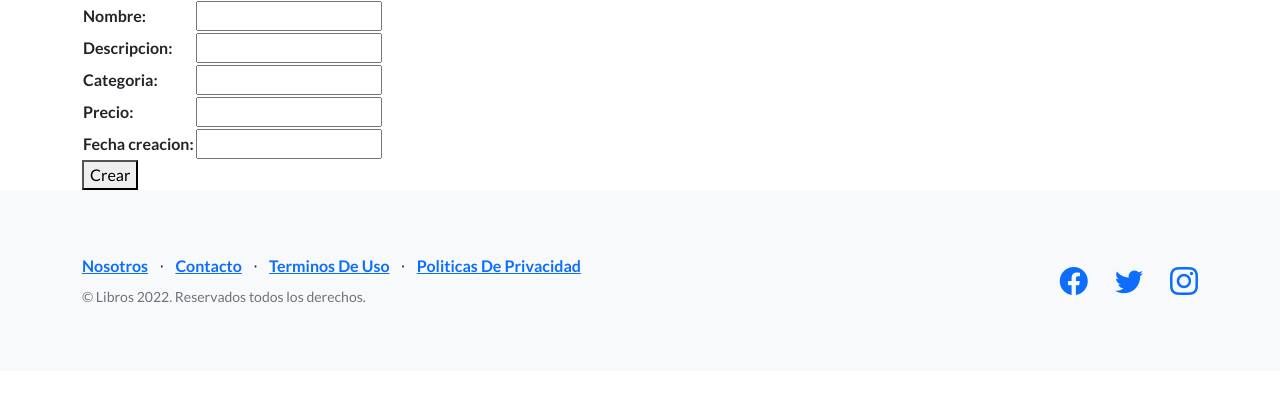
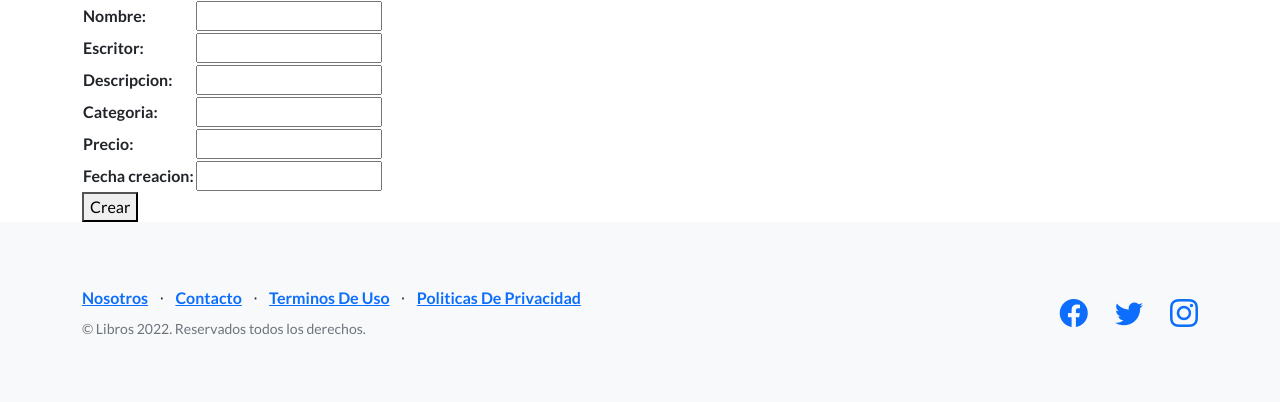
Before and after one commit to leysap/proyecto-python, a Django app: page /cargar-libro/ in a window 1280 px wide. Shown: the part 56-458 px from the top of the page. Run offline with Django 4.2, Linux system fonts and the light colour scheme; some libraries are stand-ins or nearby versions.

Commit message:
Agrego campo "escritor" y saco un decimal al Valor

```diff
--- a/home/forms.py
+++ b/home/forms.py
@@ -2,9 +2,10 @@ from django import forms
 
 class LibroFormulario(forms.Form):
     nombre= forms.CharField(max_length=30)
+    escritor= forms.CharField(max_length=30)
     descripcion= forms.CharField(max_length=100)
     categoria= forms.CharField(max_length=30)
-    precio= forms.DecimalField(max_digits=10, decimal_places=3)
+    precio= forms.DecimalField(max_digits=10, decimal_places=2)
     fecha_creacion= forms.DateTimeField(required=False)
 
 class BusquedaLibroFormulario(forms.Form):
--- a/home/models.py
+++ b/home/models.py
@@ -3,9 +3,10 @@ from django.db import models
 
 class Libro(models.Model):
     nombre= models.CharField(max_length=30)
+    escritor= models.CharField(max_length=30)
     descripcion= models.CharField(max_length=100)
     categoria= models.CharField(max_length=30)
-    precio= models.DecimalField(max_digits=10, decimal_places=3)
+    precio= models.DecimalField(max_digits=10, decimal_places=2)
     fecha_creacion= models.DateTimeField()
 
     def __str__(self):
--- a/home/templates/home/ver_libros.html
+++ b/home/templates/home/ver_libros.html
@@ -18,7 +18,7 @@
 
     {% if libros %}
     {% for libro in libros %}
-    <li> <strong> Nombre: </strong> {{libro.nombre}} - <strong>Descripcion:</strong> {{libro.descripcion}} - <strong>Categoria: </strong> {{libro.categoria}} - <strong> Precio: </strong>{{libro.precio}} - <strong>Fecha de creación:</strong>{{libro.fecha_creacion}}</li>
+    <li> <strong> Nombre: </strong> {{libro.nombre}} - <strong>Autor:</strong> {{libro.escritor}} - <strong>Descripcion:</strong> {{libro.descripcion}} - <strong>Categoria: </strong> {{libro.categoria}} - <strong> Precio: </strong>{{libro.precio}} - <strong>Fecha de creación:</strong> {{libro.fecha_creacion}}</li>
     {% endfor %}
     </p>
     {% else %}
--- a/home/views.py
+++ b/home/views.py
@@ -12,6 +12,7 @@ def cargar_libro(request):
         if formulario.is_valid():
             data = formulario.cleaned_data
             nombre = data['nombre']
+            escritor = data['escritor']
             descripcion = data['descripcion']
             categoria= data['categoria']
             precio= data['precio']
@@ -20,7 +21,7 @@ def cargar_libro(request):
             if not fecha_creacion:
                 fecha_creacion=datetime.now()
 
-            libro = Libro(nombre=nombre, descripcion=descripcion, categoria=categoria, precio=precio,fecha_creacion=fecha_creacion)
+            libro = Libro(nombre=nombre, escritor=escritor, descripcion=descripcion, categoria=categoria, precio=precio,fecha_creacion=fecha_creacion)
             libro.save()
 
             return redirect("ver_libros")
```
Also changed, not shown: home/migrations/0008_alter_libro_fecha_creacion.py (added), home/migrations/0009_libro_escritor.py (added), home/migrations/0010_alter_libro_precio.py (added).
